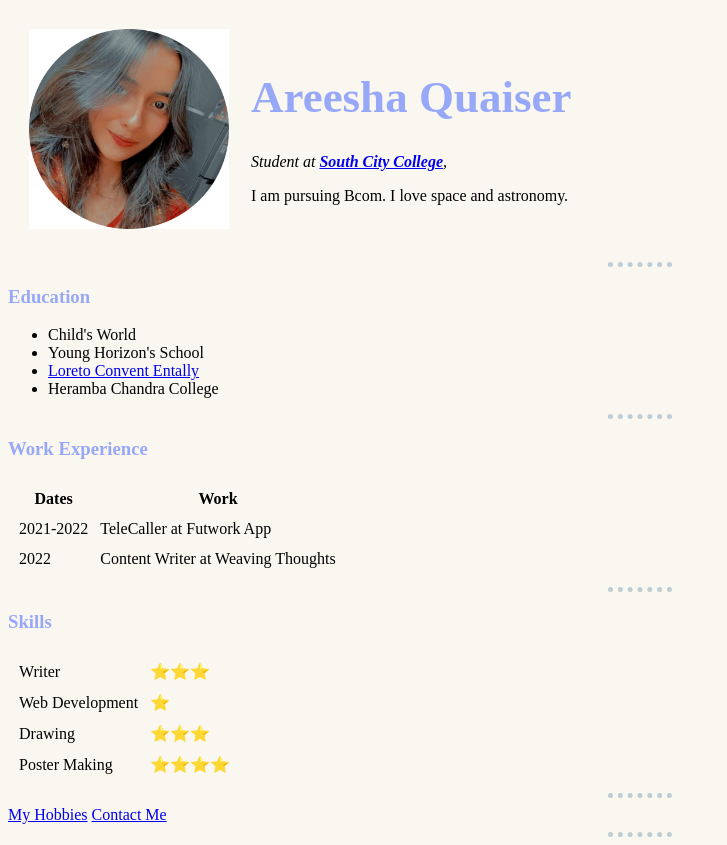
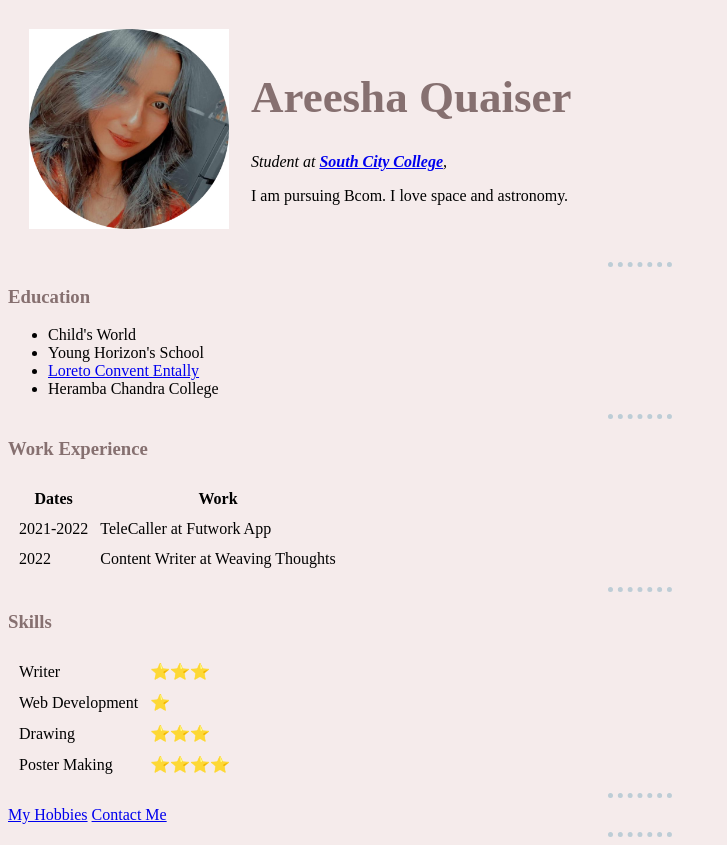
Before and after one commit to areesha-quaiser/CV, a plain HTML site: page index.html in a window 1280 px wide. Shown: the whole page, without its empty margins (0-727 px from the left). Drawn offline with Linux system fonts and the light colour scheme; files that its build step writes are made by us from their sources.

Commit message:
Update styles.css

```diff
--- a/styles.css
+++ b/styles.css
@@ -1,15 +1,15 @@
 body {
-    background-color: #FAF7F0;
+    background-color: #F5EBEB;
 }
 
 h1 {
-    color: #98A8F8;
+    color: #867070;
     font-family: script mt;
     font-size: 45px;
 }
 
 h3 {
-    color: #98A8F8;
+    color: #867070;
 }
 
 hr {
@@ -19,3 +19,5 @@ hr {
     border-width: 5px;
     width: 5%;
 }
+
+img {background-color: #F5EBEB;}
```
